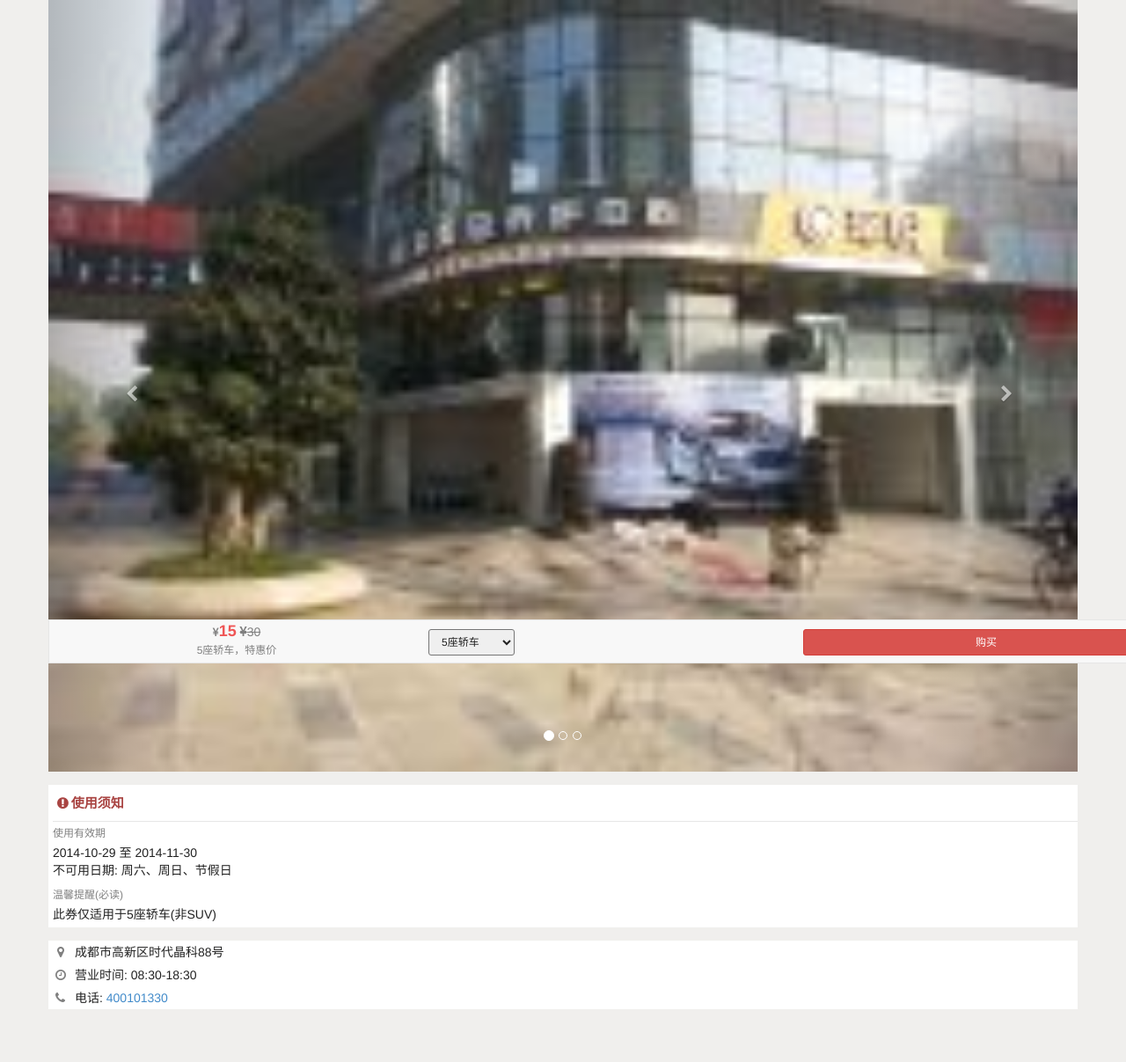
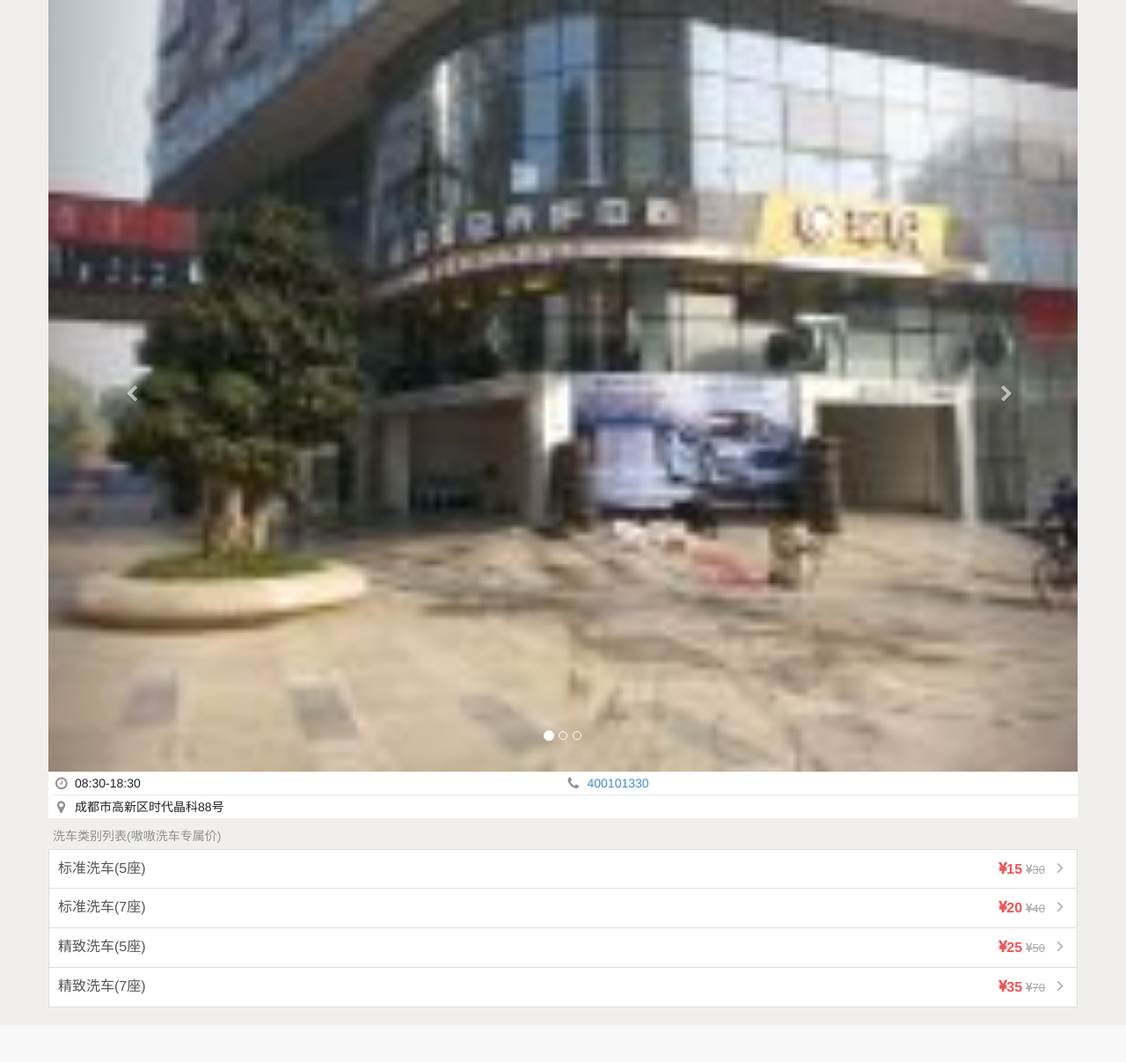
Before and after one commit to lantianlz/aoao, a Django app: template www/templates/mobile/car_wash/detail.html in a window 1280 px wide. Shown: the part 46-1253 px from the top of the page at 88% size. After the commit the page ends 1191 px from the top, so only its background shows below. Run offline with Django 3.2, Linux system fonts and the light colour scheme; the template is opened without the code that fills it, so the values that code supplies are empty; some libraries are stand-ins or nearby versions.

Commit message:
1.洗车行详情列表  2.优惠券列表  3.洗车码详情

```diff
--- a/static/css/site.css
+++ b/static/css/site.css
@@ -28,17 +28,21 @@ body {
 .f18{font-size: 18px;}
 .f19{font-size: 19px;}
 .f20{font-size: 20px;}
+.f25{font-size: 25px;}
 .f30{font-size: 30px;}
 .f40{font-size: 40px;}
 
 .line-height-25{line-height: 25px;}
 .line-height-32{line-height: 32px;}
+.line-height-70{line-height: 70px;}
 
-.co1{color: #808080;}
+.co1{color: #919191;}
 .co2{color: #ef5555;}
 .co3{color: #aaaaaa;}
 .co4{color: #FDD147;}
 .co5{color: #ffffff;}
+.co6{color: #65c3ed;}
+.co7{color: #222222;}
 
 .mr-0{margin-right: 0px;}
 .mr-10{margin-right: 10px;}
@@ -48,10 +52,13 @@ body {
 .mt--2{margin-top: -2px;}
 .mt-3{margin-top: 3px;}
 .mt-5{margin-top: 5px;}
+.mt-10{margin-top: 10px;}
 .mt-15{margin-top: 15px;}
 .mt-20{margin-top: 20px;}
 .mt-25{margin-top: 25px;}
+.mt-50{margin-top: 50px;}
 .mb-0{margin-bottom: 0;}
+.mb-5{margin-bottom: 5px;}
 .mb-10{margin-bottom: 10px;}
 .mb-15{margin-bottom: 15px;}
 
@@ -64,6 +71,7 @@ body {
 .pt-20{padding-top: 20px;}
 .pt-25{padding-top: 25px;}
 .pt-30{padding-top: 30px;}
+.pt-40{padding-top: 40px;}
 .pt-50{padding-top: 50px;}
 .pt-55{padding-top: 55px;}
 .pl-0{padding-left: 0;}
@@ -91,6 +99,7 @@ body {
 .pr-30{padding-right: 30px;}
 .pr-35{padding-right: 35px;}
 .pr-50{padding-right: 50px;}
+.pb-0{padding-bottom: 0;}
 .pb-2{padding-bottom: 2px;}
 .pb-3{padding-bottom: 3px;}
 .pb-5{padding-bottom: 5px;}
@@ -102,22 +111,25 @@ body {
 
 .bgc-f0efed{background-color: #f0efed;}
 .bgc-f8f8f8{background-color: #f8f8f8;}
+.bgc-f4f4f4{background-color: #f4f4f4;}
 .bgc-E0A04A{background-color: #E0A04A;}
 .bgc-E8AF47{background-color: #E8AF47;}
 .bgc-ffffff{background-color: #ffffff;}
 .bgc-65c3ed{background-color: #65c3ed;}
+.bgc-C0DFEF{background-color: #C0DFEF;}
+.bgc-F5CCC5{background-color: #F5CCC5;}
 
 .border-1{border: solid 1px;}
 .border-5{border: solid 5px;}
 .border-left-0{border-left: 0;}
+.border-left{border-left: solid 1px;}
+.border-left-4{border-left: solid 4px;}
 .border-right-0{border-right: 0;}
 .border-right{border-right: solid 1px;}
 .border-top-0{border-top: 0;}
+.border-top{border-top: solid 1px;}
 .border-bottom-0{border-bottom: 0;}
 .border-bottom{border-bottom: solid 1px;}
-.border-top{border-top: solid 1px;}
-.border-left{border-left: solid 1px;}
-.border-left-4{border-left: solid 4px;}
 
 .bdc-e6e6e6{border-color: #e6e6e6;}
 .bdc-d0d0d0{border-color: #d0d0d0;}
@@ -127,6 +139,12 @@ body {
 .bdc-E67E22{border-color: #E67E22;}
 .bdc-f36119{border-color: #f36119;}
 .bdc-999999{border-color: #999999;}
+.bdc-65c3ed{border-color: #65c3ed;}
+
+.bd-t-l-2{border-top-left-radius: 2px;}
+.bd-t-r-2{border-top-right-radius: 2px;}
+.bd-b-l-2{border-bottom-left-radius: 2px;}
+.bd-b-r-2{border-bottom-right-radius: 2px;}
 
 .pa{position: absolute;}
 .pr{position: relative;}
@@ -137,6 +155,7 @@ body {
 .h{height: 100%;}
 .h40{height: 40px;}
 .h50{height: 50px;}
+.h70{height: 70px;}
 .h155{height: 155px;}
 .h200{height: 200px;}
 .h225{height: 225px;}
--- a/www/car_wash/urls.py
+++ b/www/car_wash/urls.py
@@ -5,4 +5,6 @@ urlpatterns = patterns('www.car_wash.views',
                        url(r'^$', 'index'),
                        url(r'^(?P<car_wash_id>\d+)$', 'detail'),
                        url(r'^order$', 'order'),
+                       url(r'^order/(?P<order_detail_id>\d+)$', 'order_detail'),
+					   url(r'^coupon$', 'coupon'),
                        )
--- a/www/templates/mobile/car_wash/base_car_wash.html
+++ b/www/templates/mobile/car_wash/base_car_wash.html
@@ -47,8 +47,8 @@ body{
 				<span class="inline-block w f13">洗车码</span>
 			</a>
 		</li>
-		<li class="col-xs-3">
-			<a href="/" class="w inline-block h50 text-center co1">
+		<li class="col-xs-3 {% if 'coupon' in request.path %}active{% endif %}">
+			<a href="/car_wash/coupon" class="w inline-block h50 text-center co1">
 				<i class="fa fa-rmb pt-5 f20"></i>
 				<span class="inline-block w f13">优惠券</span>
 			</a>
--- a/www/templates/mobile/car_wash/detail.html
+++ b/www/templates/mobile/car_wash/detail.html
@@ -9,7 +9,7 @@
 	<div class="col-xs-6">华胜洗车行(高新店)</div>
 	<div class="col-xs-3"></div>
 </div>
-<div class="row pt-30 pb-50">
+<div class="row pt-30">
 	<!-- <img src="{{MEDIA_URL}}img/xch1.jpg" class="w h"> -->
 
 	<div id="carousel-example-generic" class="carousel slide mt-15" data-ride="carousel">
@@ -47,54 +47,72 @@
 	    </a>
 	</div>
 
-	<div class="bgc-ffffff mt-15 pl-5">
-		<div class="text-danger fb f15 pt-10 pb-10 pl-5 border-bottom bdc-e6e6e6">
-			<i class="fa fa-exclamation-circle pr-3"></i>使用须知
+	<div class="bgc-ffffff mt-0 pl-5 mb-10 row">
+		<div class="pt-3 pb-3 pr col-xs-6 pl-0">
+			<i class="pa fa fa-clock-o pt-3 pl-3 co1 f16"></i>
+			<span class="pl-25">08:30-18:30</span>
 		</div>
-		<div class="co1 f12 pt-5 ">使用有效期</div>
-		<div class="f14 pt-3 pb-5 ">2014-10-29 至 2014-11-30 <br> 不可用日期: 周六、周日、节假日</div>
-		<div class="co1 f12 pt-5 ">温馨提醒(必读)</div>
-		<div class="f14 pt-3 pb-5">此券仅适用于5座轿车(非SUV)</div>
+		<div class="pt-3 pb-3 pr col-xs-6 pl-0">
+			<i class="pa fa fa-phone pt-3 pl-3 co1 f16"></i>
+			<span class="pl-25"><a href="tel:400101330">400101330</a></span>
+		</div>
+		<div class="pt-3 pb-3 pr col-xs-12 pl-0 border-top bdc-e6e6e6">
+			<i class="pa fa fa-map-marker pt-3 pl-5 co1 f16"></i>
+			<span class="pl-25">成都市高新区时代晶科88号</span>
+		</div>
+	</div>
+	<div class="co1 pl-5">洗车类别列表(嗷嗷洗车专属价)</div>
+	<div class="bgc-ffffff mt-5 pl-0">
+		<ul class="list-group">
+			<a class="list-group-item pl-5" href="#">
+				<div class="row">
+					<div class="col-xs-6 pl-5 text-left f16">标准洗车(5座)</div>
+					<div class="col-xs-6 pr-0 text-right">
+						<i class="fa fa-rmb f16 co2 fb"></i><span class="co2 f16 fb">15</span>
+						<i class="fa fa-rmb line-through co3 f13"></i><span class="line-through co3 f13">30</span>
+						<i class="fa fa-angle-right f20 pl-10 co3"></i>
+					</div>
+				</div>
+			</a>
+			<a class="list-group-item pl-5" href="#">
+				<div class="row">
+					<div class="col-xs-6 pl-5 text-left f16">标准洗车(7座)</div>
+					<div class="col-xs-6 pr-0 text-right">
+						<i class="fa fa-rmb f16 co2 fb"></i><span class="co2 f16 fb">20</span>
+						<i class="fa fa-rmb line-through co3 f13"></i><span class="line-through co3 f13">40</span>
+						<i class="fa fa-angle-right f20 pl-10 co3"></i>
+					</div>
+				</div>
+			</a>
+			<a class="list-group-item pl-5" href="#">
+				<div class="row">
+					<div class="col-xs-6 pl-5 text-left f16">精致洗车(5座)</div>
+					<div class="col-xs-6 pr-0 text-right">
+						<i class="fa fa-rmb f16 co2 fb"></i><span class="co2 f16 fb">25</span>
+						<i class="fa fa-rmb line-through co3 f13"></i><span class="line-through co3 f13">50</span>
+						<i class="fa fa-angle-right f20 pl-10 co3"></i>
+					</div>
+				</div>
+			</a>
+			<a class="list-group-item pl-5" href="#">
+				<div class="row">
+					<div class="col-xs-6 pl-5 text-left f16">精致洗车(7座)</div>
+					<div class="col-xs-6 pr-0 text-right">
+						<i class="fa fa-rmb f16 co2 fb"></i><span class="co2 f16 fb">35</span>
+						<i class="fa fa-rmb line-through co3 f13"></i><span class="line-through co3 f13">70</span>
+						<i class="fa fa-angle-right f20 pl-10 co3"></i>
+					</div>
+				</div>
+			</a>
+		</ul>
 	</div>
 
-	<div class="bgc-ffffff mt-15 pl-5 mb-10">
-		<div class="pt-3 pb-3 pr ">
-			<i class="pa fa fa-map-marker pt-3 pl-5 co1 f14"></i>
-			<span class="pl-25">成都市高新区时代晶科88号</span>
-		</div>
-		<div class="pt-3 pb-3 pr">
-			<i class="pa fa fa-clock-o pt-3 pl-3 co1"></i>
-			<span class="pl-25">营业时间: 08:30-18:30</span>
-		</div>
-		<div class="pt-3 pb-3 pr">
-			<i class="pa fa fa-phone pt-3 pl-3 co1"></i>
-			<div class="pl-25">电话: <a href="tel:400101330">400101330</a></div>
-		</div>
 
-	</div>
+
 </div>
 {% endblock %}
 
 
 {% block nav %}
-	<ul class="list-inline row mr-0 ml-0 mb-0 h50 w pf bgc-f8f8f8 border-1 bdc-e6e6e6" style="bottom: 0;">
-		<li class="col-xs-4">
-			<div class="text-center">
-				<i class="fa fa-rmb f12 co1"></i><span class="co2 f18 fb">15</span>
-				<i class="fa fa-rmb f14 line-through co1"></i><span class="f14 line-through co1">30</span>
-			</div>
-			<div class="text-center f12 co1">
-				5座轿车，特惠价
-			</div>
-		</li>
-		<li class="col-xs-4 pt-10">
-			<select class="input-sm">
-				<option value="0">5座轿车</option>
-				<option value="1">SUV或7座</option>
-			</select>
-		</li>
-		<li class="col-xs-4 pt-10">
-			<button type="button" class="btn btn-danger btn-sm btn-block pl-5 pr-5">购买</button>
-		</li>
-	</ul>
-	{% endblock %}
+
+{% endblock %}
--- a/www/templates/mobile/city/open_citys_list.html
+++ b/www/templates/mobile/city/open_citys_list.html
@@ -4,7 +4,7 @@
 
 {% block container %}
 <div class="row pf text-center f14 border-1 bdc-e6e6e6 bgc-f8f8f8 pt-5 pb-5 z99 w h40 line-height-32">
-	<div class="col-xs-3 text-left pl-5"><a class="go-back"><i class="fa fa-angle-left pr-3"></i>返回</a></div>
+	<div class="col-xs-3 text-left pl-5"><a class="go-back f15"><i class="fa fa-angle-left pr-3 f20"></i>返回</a></div>
 	<div class="col-xs-6">开放城市</div>
 	<div class="col-xs-3"></div>
 </div>
```
Also changed, not shown: www/car_wash/views.py (+10 -0 lines), www/templates/mobile/car_wash/coupon.html (added, +55 -0 lines), www/templates/mobile/car_wash/order.html (+51 -12 lines), www/templates/mobile/car_wash/order_detail.html (added, +63 -0 lines), www/templates/mobile/car_wash/provinces.html (added, +31 -0 lines).
